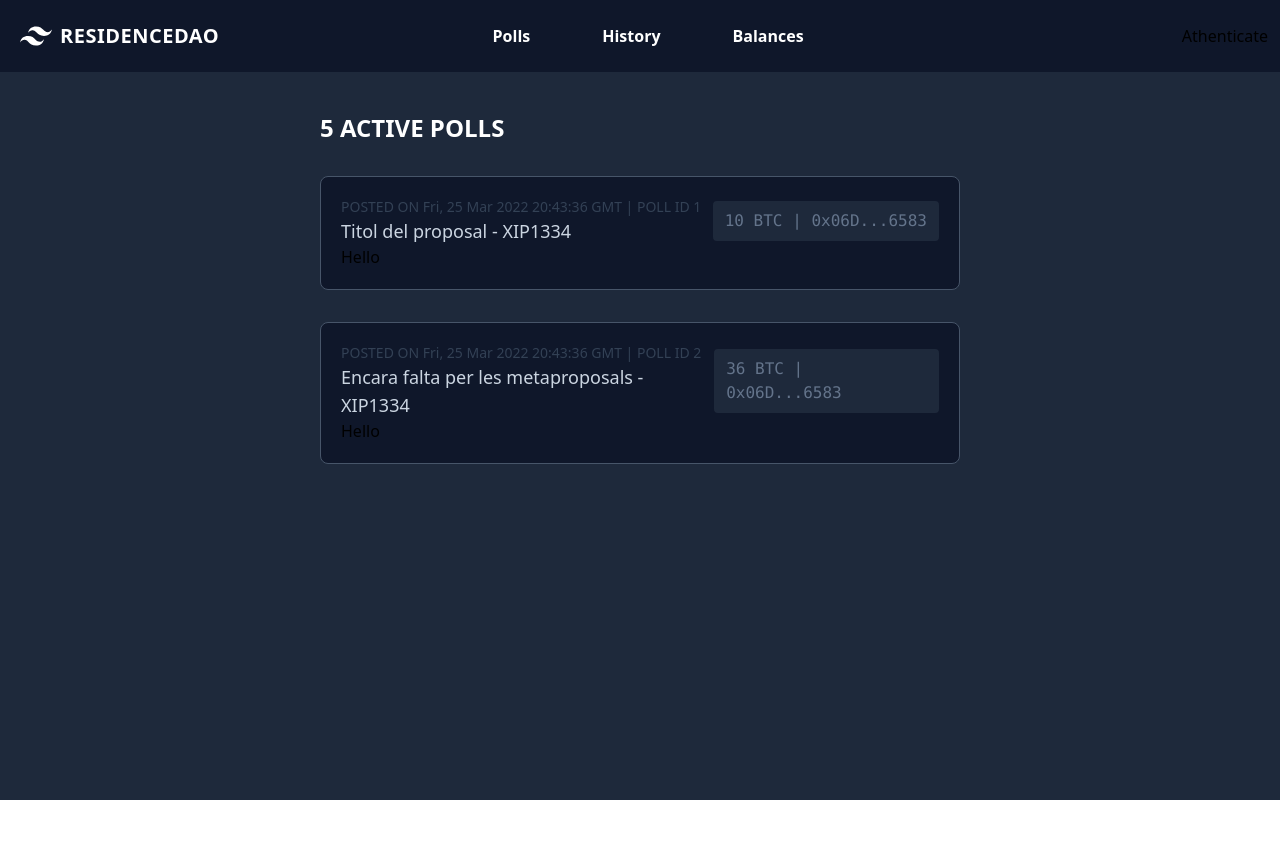
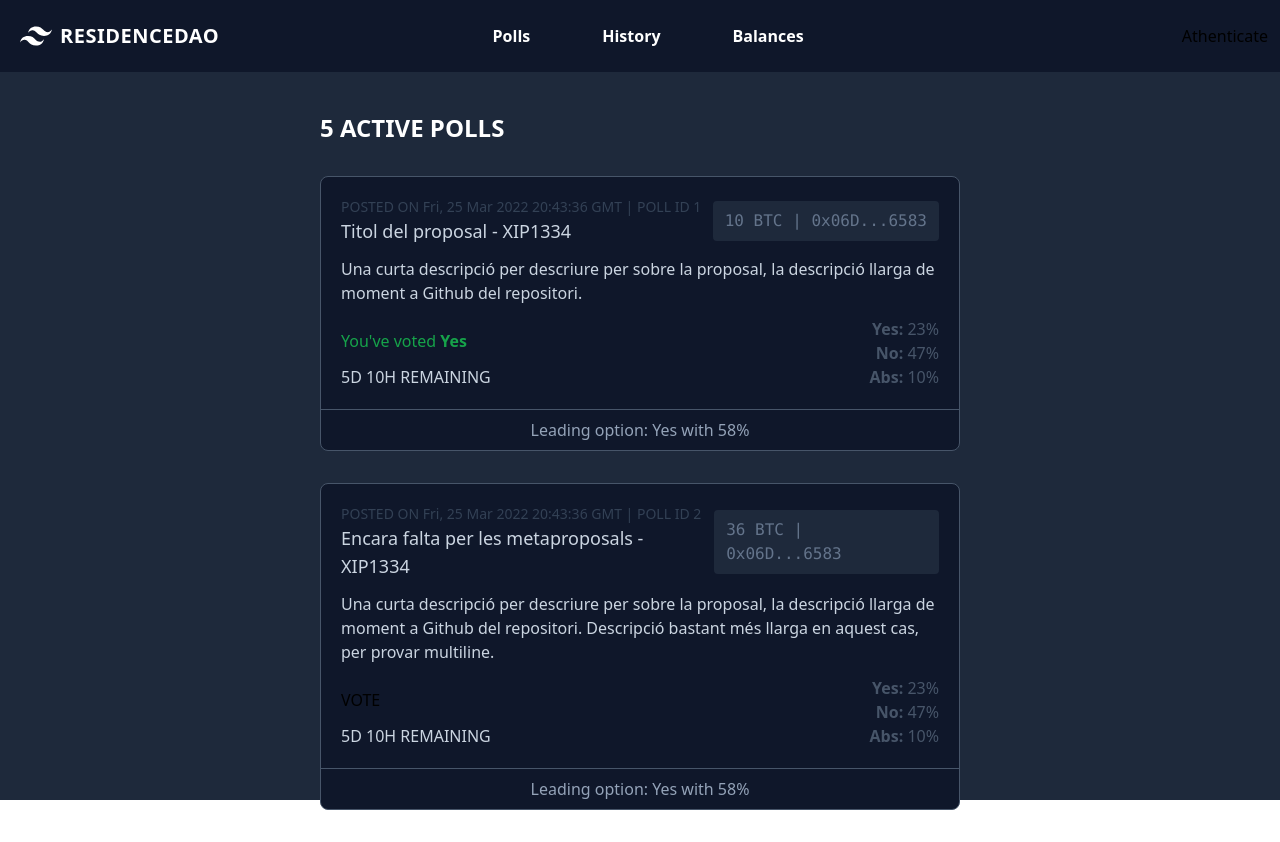
Before and after one commit to victor-barbera/ResidenceDAO, a Next.js app: page /polls in a window 1280 px wide. Before the commit the page ends 800 px from the top, so only its background shows below. Built offline with nearby package versions, Linux system fonts and the light colour scheme.

Commit message:
Poll card done -> Falta el boto per votar + bg ful

```diff
--- a/components/Poll.tsx
+++ b/components/Poll.tsx
@@ -1,6 +1,6 @@
 const Poll = (props: any) => {
   return (
-    <div className="bg-slate-900 border border-slate-600 rounded-lg my-8 py-5 px-5"> {/* full-card */}
+    <div className="bg-slate-900 border border-slate-600 rounded-lg my-8 pt-5 px-5"> {/* full-card */}
       <div className="flex flex-row"> {/* date,title || qty,dest */}
         <div>
           <p className="text-slate-700 text-sm">{`POSTED ON ${props.date} | POLL ID ${props.id}`}</p>
@@ -11,6 +11,9 @@ const Poll = (props: any) => {
         </div>
       </div>
       {props.children}
+      <div className='flex justify-center border-t border-slate-600 py-2 mt-5 -mx-5'>
+        <p className='text-slate-400'>{props.footerText}</p>
+      </div>
     </div>
   )
 }
--- /dev/null
+++ b/components/RoundButton.jsx
@@ -0,0 +1,7 @@
+const RoundButton = ({children}) => {
+  return (
+    <div className="">{children}</div>
+  )
+}
+
+export default RoundButton
--- a/interfaces/index.tsx
+++ b/interfaces/index.tsx
@@ -1,3 +1,4 @@
+// ? Falta afegir la duració
 export interface Poll {
   id: number
   title: string
--- a/pages/polls/ActivePoll.tsx
+++ b/pages/polls/ActivePoll.tsx
@@ -1,7 +1,44 @@
+import { useEffect, useState } from 'react'
 import Poll from '../../components/Poll'
+import RoundButton from '../../components/RoundButton'
 
 const ActivePoll = (props: any) => {
-  return <Poll {...props}>Hello</Poll>
+  const [remaining, setRemaining] = useState("")
+  const [votedcolor, setVotedcolor] = useState("text-blue")
+  // ? Ha de calcular el temps restant i anar-se actualitzant (si queda poc mostrar segons)
+  useEffect(()=>{
+    setRemaining("5D 10H")
+  },[])
+  useEffect(()=>{
+    console.log(props.value)
+    switch(props.value) {
+      case 'Yes':
+        setVotedcolor("text-green-600")
+        break
+      case 'No':
+        setVotedcolor("text-red-600")
+        break
+      case 'Abs':
+        setVotedcolor("text-blue-600")
+        break
+    }
+  },[props.value])
+  return (
+    <Poll {...props} footerText="Leading option: Yes with 58%"> {/* ? Posar el Yes en negrita (renderProps?¿) */}
+      <p className='text-slate-300 my-3'>{props.description}</p> {/* ? Falta afegir un link a github */}
+      <div className="flex items-end"> {/*  (voteButton or voted), remaining || Results */}
+        <div>
+          {props.value ? <p className={votedcolor}>You've voted <b>{props.value}</b></p> : <RoundButton>VOTE</RoundButton>}
+          <p className='text-slate-300 mt-3'>{`${remaining} REMAINING`}</p>
+        </div>
+        <div className='flex flex-col items-end ml-auto'>
+          <p className='text-slate-600'><b>Yes: </b>{props.result.yes}%</p>
+          <p className='text-slate-600'><b>No: </b>{props.result.no}%</p>
+          <p className='text-slate-600'><b>Abs: </b>{props.result.abs}%</p>
+        </div>
+      </div>
+    </Poll>
+  )
 }
 
 export default ActivePoll
--- a/pages/polls/index.tsx
+++ b/pages/polls/index.tsx
@@ -28,7 +28,7 @@ const DUMMY_POLLS: Array<Poll> = [
   {
     id: 2,
     title: "Encara falta per les metaproposals - XIP1334",
-    description: "Una curta descripció per descriure per sobre la proposal, la descripció llarga de moment a Github del repositori.",
+    description: "Una curta descripció per descriure per sobre la proposal, la descripció llarga de moment a Github del repositori. Descripció bastant més llarga en aquest cas, per provar multiline.",
     date: (new Date()).toUTCString(),
     value: undefined,
     result: {yes:23,no:47,abs:10},
```
